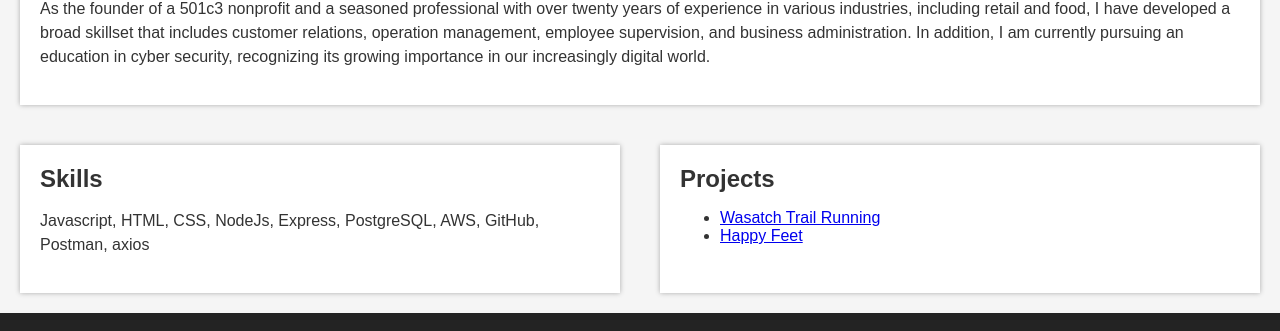
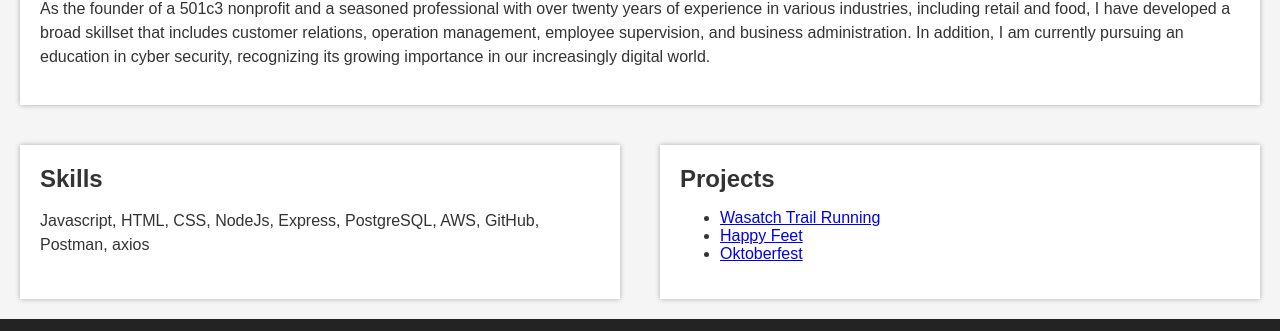
Before and after one commit to LasLenas13/LasLenas13.github.io, a plain HTML site: page index.html in a window 1280 px wide. Shown: the part 218-549 px from the top of the page. Drawn offline with Linux system fonts and the light colour scheme.

Commit message:
oktoberfest

```diff
--- a/index.html
+++ b/index.html
@@ -26,6 +26,7 @@
         <ul>
             <li><a href="https://github.com/LasLenas13/wasatch-capstone">Wasatch Trail Running</a></li>
             <li><a href="https://github.com/LasLenas13/HappyFeet">Happy Feet</a></li>
+            <li><a href="https://github.com/LasLenas13/oktoberfest">Oktoberfest</a></li>
         </ul>
     </aside>
 </div>
```
